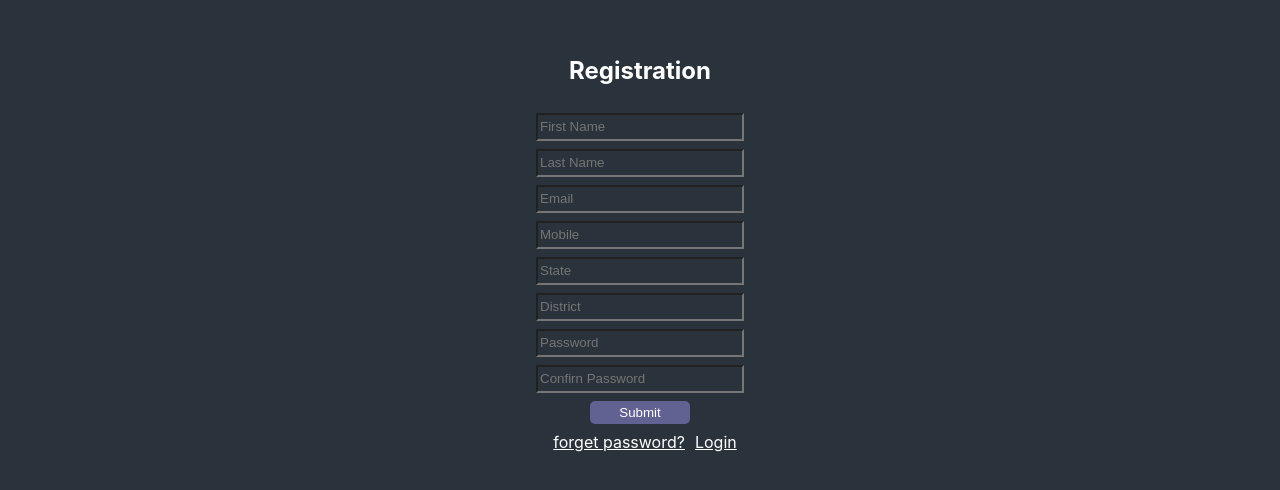
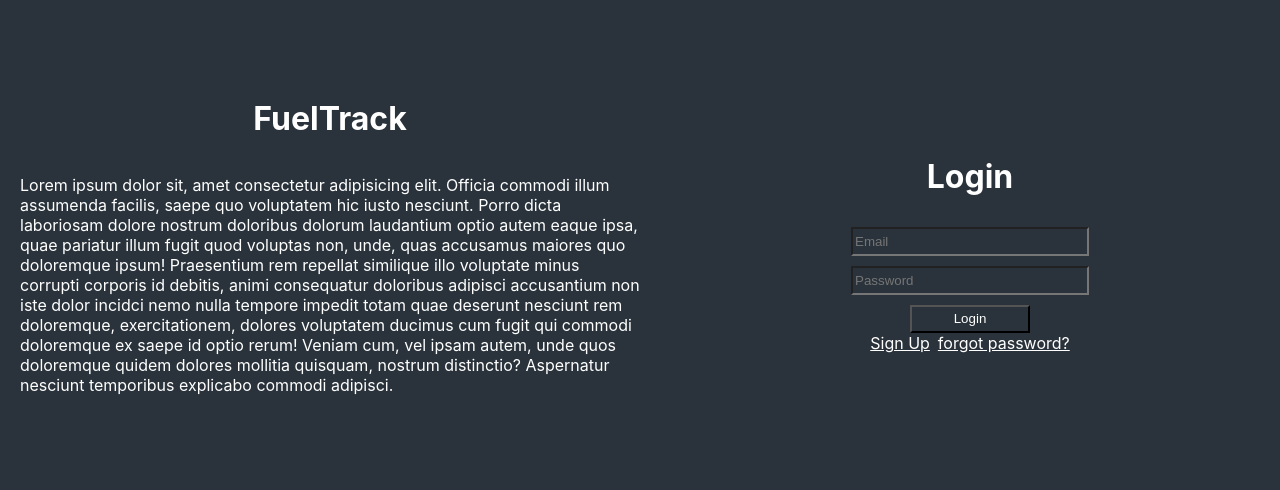
Before and after one commit to Gavh2909/Fuel-Tracking-System-UI, a React (Create React App) app: page / in a window 1280 px wide. Shown: the part 156-646 px from the top of the page. Built offline with nearby package versions, Linux system fonts and the light colour scheme.

Commit message:
Login, PasswordReset facility added

```diff
--- a/package.json
+++ b/package.json
@@ -7,6 +7,7 @@
     "cra-template": "1.2.0",
     "react": "^18.2.0",
     "react-dom": "^18.2.0",
+    "react-router-dom": "^6.20.1",
     "react-scripts": "5.0.1"
   },
   "scripts": {
--- a/src/App.js
+++ b/src/App.js
@@ -1,10 +1,22 @@
 import "./App.css";
+import Home from "./Components/Pages/Home";
+import Login from "./Components/Pages/Login";
+import PasswordReset from "./Components/Pages/PasswordReset";
 import UserRegister from "./Components/Pages/UserRegister";
+import { Route, BrowserRouter, Routes } from "react-router-dom";
 
 function App() {
   return (
     <div className="App">
-      <UserRegister />
+      <BrowserRouter>
+        <Routes>
+          <Route index element={<Home />} />
+          <Route path="register" element={<UserRegister />} />
+          <Route path="login" element={<Login />} />
+          <Route path="pwdreset" element={<PasswordReset />} />
+          <Route path="*" element={<h1>No Page</h1>} />
+        </Routes>
+      </BrowserRouter>
     </div>
   );
 }
--- /dev/null
+++ b/src/Components/Pages/Home.js
@@ -0,0 +1,36 @@
+import { React } from "react";
+import { BrowserRouter, Route, Routes } from "react-router-dom";
+import UserRegister from "./UserRegister";
+import Login from "./Login";
+import "../Styles/Home.css";
+
+const Home = () => {
+  return (
+    <div className="home">
+      <div className="home-content">
+        <h1>FuelTrack</h1>
+        <p>
+          Lorem ipsum dolor sit, amet consectetur adipisicing elit. Officia
+          commodi illum assumenda facilis, saepe quo voluptatem hic iusto
+          nesciunt. Porro dicta laboriosam dolore nostrum doloribus dolorum
+          laudantium optio autem eaque ipsa, quae pariatur illum fugit quod
+          voluptas non, unde, quas accusamus maiores quo doloremque ipsum!
+          Praesentium rem repellat similique illo voluptate minus corrupti
+          corporis id debitis, animi consequatur doloribus adipisci accusantium
+          non iste dolor incidci nemo nulla tempore impedit totam quae deserunt
+          nesciunt rem doloremque, exercitationem, dolores voluptatem ducimus
+          cum fugit qui commodi doloremque ex saepe id optio rerum! Veniam cum,
+          vel ipsam autem, unde quos doloremque quidem dolores mollitia
+          quisquam, nostrum distinctio? Aspernatur nesciunt temporibus explicabo
+          commodi adipisci.
+        </p>
+      </div>
+
+      <div className="form-home">
+        <Login />
+      </div>
+    </div>
+  );
+};
+
+export default Home;
--- /dev/null
+++ b/src/Components/Pages/Login.js
@@ -0,0 +1,50 @@
+import { useState } from "react";
+import "../Styles/Login.css";
+
+export default function Login() {
+  const [formData, setFormData] = useState({
+    email: "",
+    password: "",
+  });
+
+  const handleChange = (e) => {
+    setFormData({ ...formData, [e.target.name]: e.target.value });
+  };
+
+  const handleSubmit = (e) => {
+    e.preventDefault();
+
+    try {
+      console.log(formData);
+    } catch (error) {
+      console.log("Error Registering");
+    }
+  };
+
+  return (
+    <div className="login">
+      <h1>Login</h1>
+      <input
+        type="text"
+        value={formData.email}
+        name="email"
+        onChange={handleChange}
+        placeholder="Email"
+      />
+
+      <input
+        type="text"
+        value={formData.password}
+        name="password"
+        onChange={handleChange}
+        placeholder="Password"
+      />
+
+      <button onClick={handleSubmit}>Login</button>
+      <label>
+        <a href="/register">Sign Up</a>
+        <a href="/pwdreset">forgot password?</a>
+      </label>
+    </div>
+  );
+}
--- /dev/null
+++ b/src/Components/Pages/PasswordReset.js
@@ -0,0 +1,57 @@
+import { React, useState } from "react";
+import "../Styles/PasswordReset.css";
+
+const PasswordReset = () => {
+  const [formData, setFormData] = useState({
+    email: "",
+    mobile: "",
+    newpassword: "",
+  });
+
+  const handleChange = (e) => {
+    setFormData({ ...formData, [e.target.name]: e.target.value });
+  };
+
+  const handleSubmit = (e) => {
+    e.preventDefault();
+
+    try {
+      console.log(formData);
+    } catch (error) {
+      console.log("Error Registering");
+    }
+  };
+
+  return (
+    <div className="pwdreset">
+      <h1>Reset Password</h1>
+      <input
+        type="text"
+        value={formData.email}
+        name="email"
+        onChange={handleChange}
+        placeholder="Email"
+      />
+
+      <input
+        type="text"
+        value={formData.mobile}
+        name="mobile"
+        onChange={handleChange}
+        placeholder="mobile"
+      />
+
+      <input
+        type="text"
+        value={formData.newpassword}
+        name="newpassword"
+        onChange={handleChange}
+        placeholder="New Password"
+      />
+
+      <button onClick={handleSubmit}>Submit</button>
+    </div>
+  );
+};
+
+export default PasswordReset;
--- a/src/Components/Pages/UserRegister.js
+++ b/src/Components/Pages/UserRegister.js
@@ -89,10 +89,7 @@ function UserRegister() {
 
       <button onClick={handleSubmit}>Submit</button>
 
-      <label>
-        <a href="user/pwdreset">forget password?</a>
-        <a href="user/login">Login</a>
-      </label>
+      <a href="login">Login</a>
     </div>
   );
 }
--- /dev/null
+++ b/src/Components/Styles/Home.css
@@ -0,0 +1,17 @@
+.home {
+    display: flex;
+    width: 100vw;
+}
+
+.home .home-content {
+    width: 50vw;
+    display: flex;
+    flex-direction: column;
+    align-items: center;
+    justify-content: center;
+    padding: 20px;
+}
+
+.home .form-home {
+    width: 50vw;
+}
--- /dev/null
+++ b/src/Components/Styles/Login.css
@@ -0,0 +1,38 @@
+.login {
+    height: 100vh;
+    display: flex;
+    flex-direction: column;
+    justify-content: center;
+    align-items: center;
+}
+
+.login label a:nth-child(1) {
+    padding-right: 8px;
+
+}
+
+.login label a:hover {
+    color: rgb(160, 160, 223);
+}
+
+.login input {
+    height: 23px;
+    margin-top: 10px;
+    width: 230px;
+}
+
+.login button {
+    height: 23px;
+    margin-top: 10px;
+    width: 120px;
+    height: 28px;
+    outline: none;
+
+}
+
+.login button:hover {
+    cursor: pointer;
+    border-radius: 19px;
+    transition: 0.5s ease-in;
+    background-color: rgb(32, 28, 24);
+}
--- /dev/null
+++ b/src/Components/Styles/PasswordReset.css
@@ -0,0 +1,22 @@
+.pwdreset {
+    height: 100vh;
+    display: flex;
+    flex-direction: column;
+    align-items: center;
+    justify-content: center;
+}
+
+.pwdreset input {
+    width: 250px;
+    height: 25px;
+    outline: none;
+    margin-bottom: 10px;
+}
+
+.pwdreset button {
+    width: 110px;
+    height: 30px;
+    outline: none;
+    margin-bottom: 10px;
+    border-radius: 9px;
+}
```
Also changed, not shown: 1 other file (tests, documents, lock files or other folders).
